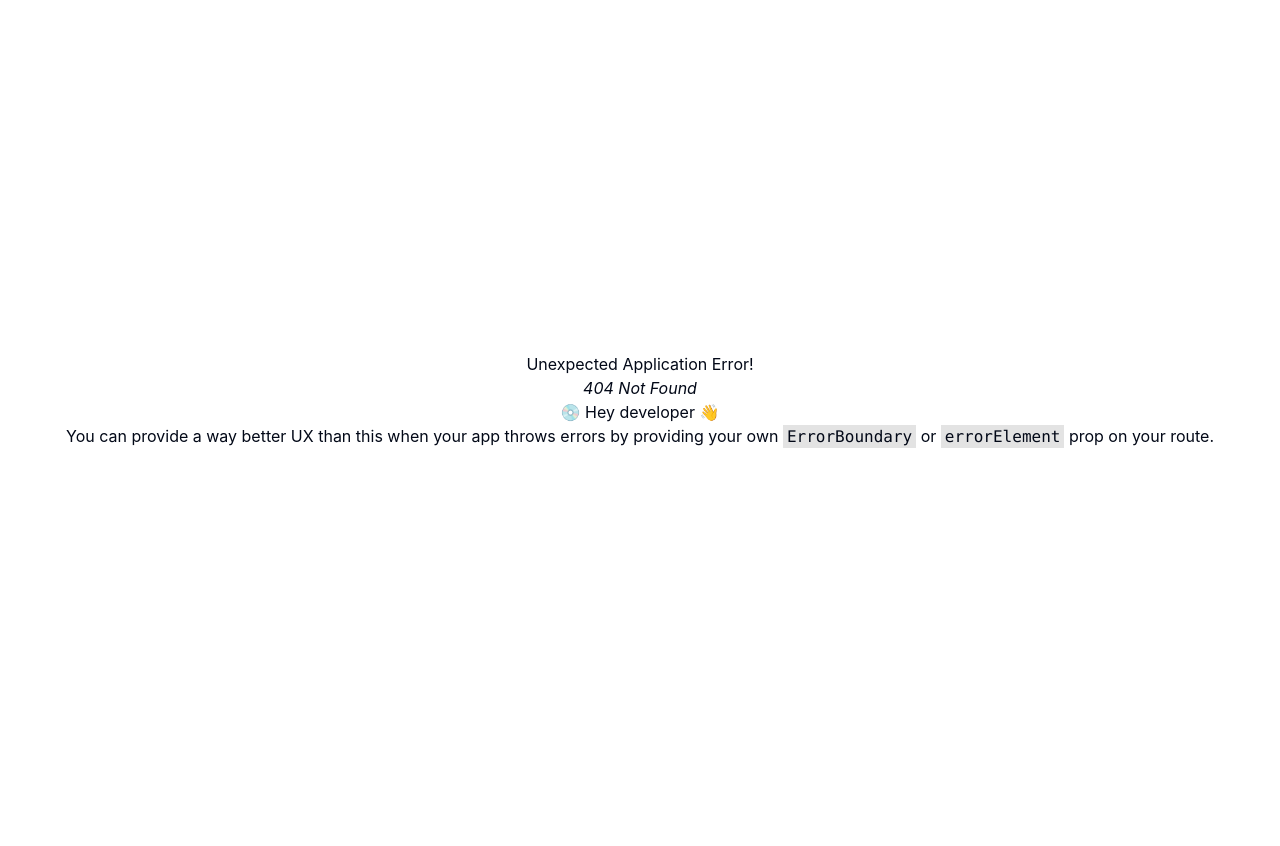
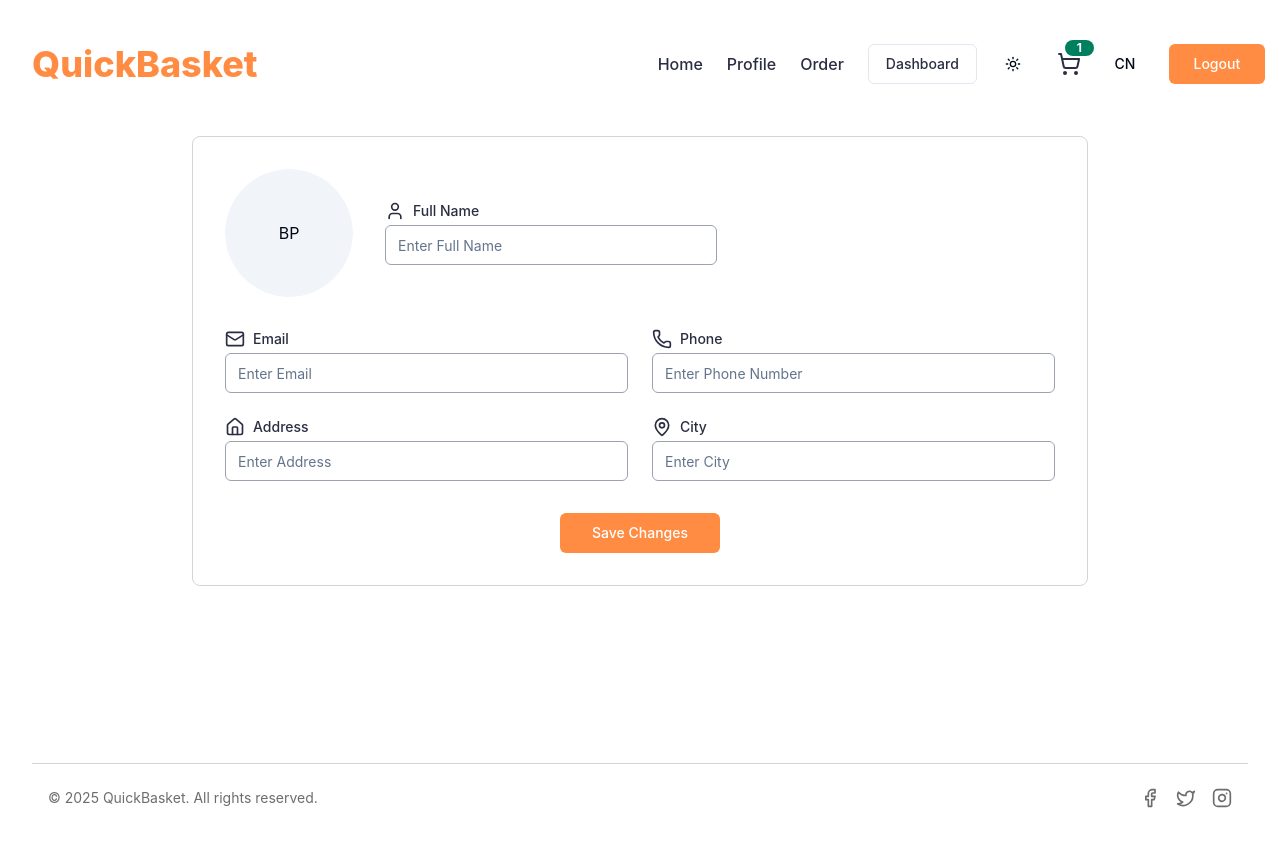
Before and after one commit to bhushan-apraj13/Quick-Basket, a React (Vite) app in the folder client/: page /profile in a window 1280 px wide. Before the commit this address had no page. Shown: the top 846 px of the page. Before the commit the page ends 800 px from the top, so only its background shows below. Built offline with nearby package versions, Linux system fonts and the light colour scheme.

Commit message:
Profile Page UI done!! -03:37:15

```diff
--- a/client/src/components/HeroSection.tsx
+++ b/client/src/components/HeroSection.tsx
@@ -11,7 +11,7 @@ const HeroSection = () => {
             <div className="flex flex-col gap-6 md:w-2/3 ">
                 <div className="flex flex-col gap-3">
                     <h1 className="font-bold md:font-extrabold md:text-4xl text-3xl">
-                    Bringing What You Need, Exactly When You Need
+                        Bringing What You Need, Exactly When You Need
                     </h1>
                     <p className="text-textSecondary">Fast, fresh, and at your doorstep!</p>
                 </div>
@@ -31,7 +31,7 @@ const HeroSection = () => {
                 </div>
             </div>
             <div>
-               <img src={HeroImage} alt="" className="object-cover w-full max-h-[800px]"/>
+                <img src={HeroImage} alt="" className="object-cover w-full max-h-[600px]" />
             </div>
         </div>
     );
--- a/client/src/components/Navbar.tsx
+++ b/client/src/components/Navbar.tsx
@@ -6,23 +6,21 @@ import { History, ListChecks, ListTodo, Loader2, LogOut, LucideShoppingCart, Men
 import { Avatar, AvatarImage } from "./ui/avatar";
 import { AvatarFallback } from "@radix-ui/react-avatar";
 import { Sheet, SheetClose, SheetContent, SheetDescription, SheetFooter, SheetHeader, SheetTitle, SheetTrigger } from "./ui/sheet";
-import { Label } from "./ui/label";
-import { Input } from "./ui/input";
 import { Separator } from "./ui/separator";
 
 const Navbar = () => {
     const admin = true;
     const loading = false;
     return (
-        <div className="fixed top-2 left-0 w-full bg-white  z-50">
-            <div className="max-w-7xl mx-auto px-6 flex items-center justify-between h-16">
+        <div className="max-w-7xl mx-auto w-full ">
+            <div className="flex items-center justify-between h-16 w-full" style={{ gap: "25rem" }}>
                 {/* Left-aligned Brand Logo */}
                 <Link to="/"><h1 className="text-brandOrange font-extrabold text-3xl
-                md:text-4x1 hover:text-brandGreen">QuickBasket</h1>
+                md:text-4xl hover:text-brandGreen">QuickBasket</h1>
                 </Link>
 
                 {/* Right-aligned Navbar Links */}
-                <div className="hidden md:flex items-center gap-8">
+                <div className="hidden md:flex items-center gap-4">
                     <div className="hidden md:flex items-center gap-6">
                         <Link to="/" className="text-textPrimary hover:text-brandGreen transition">
                             Home
@@ -70,7 +68,7 @@ const Navbar = () => {
                         <div>
                             <DropdownMenu>
                                 <DropdownMenuTrigger asChild>
-                                    <Button variant="outline" size="icon" className="h-10 w-10 flex items-center justify-center">
+                                    <Button variant="outline" size="icon">
                                         <Sun className="h-5 w-5 rotate-0 scale-100 transition-all dark:-rotate-90 dark:scale-0" />
                                         <Moon className="absolute h-5 w-5 rotate-90 scale-0 transition-all dark:rotate-0 dark:scale-100" />
                                         <span className="sr-only">Toggle theme</span>
@@ -84,15 +82,15 @@ const Navbar = () => {
                         </div>
 
                         {/* Cart Icon */}
-                        <Link to="/cart" className="relative cursor-pointer text-textPrimary hover:text-brandGreen transition flex items-center">
+                        <Link to="/cart" className="relative cursor-pointer text-textPrimary hover:text-brandGreen">
                             <LucideShoppingCart className="h-6 w-6" />
-                            <div className="absolute -top-2 -right-2 text-[10px] font-bold flex items-center justify-center rounded-full h-5 w-5 bg-brandGreen text-white">
+                            <Button size={'icon'} className="absolute -inset-y-3 left-2 text-xs font-bold rounded-full h-4 w-2 bg-brandGreen text-white">
                                 1
-                            </div>
+                            </Button>
                         </Link>
 
                         {/* Avatar (Properly Aligned & Visible) */}
-                        <div className="relative flex items-center">
+                        <div >
                             <Avatar className="h-9 w-9border border-gray-300">
                                 <AvatarImage />
                                 <AvatarFallback className="flex items-center justify-center h-full w-full text-sm font-medium">CN</AvatarFallback>
@@ -102,7 +100,7 @@ const Navbar = () => {
                         {/* Logout Button (Fixed Size) */}
                         <div>
                             {loading ? (
-                                <Button disabled className="w-28 h-10 bg-brandOrange text-white rounded-md hover:bg-opacity-90 transition border-transparent flex items-center justify-center gap-2">
+                                <Button disabled className="w-28 h-10 bg-brandOrange text-white rounded-md hover:bg-opacity-90 transition border-transparent gap-2">
                                     <Loader2 className="animate-spin h-4 w-4" /> Please wait...
                                 </Button>
                             ) : (
@@ -113,7 +111,8 @@ const Navbar = () => {
                         </div>
                     </div>
                 </div>
-                <div className="md:hidden lg:hidden">
+
+                <div className="absolute right-4 md:hidden lg:hidden">
                     {/* Mobile Respond */}
                     <MobileNavbar />
                 </div>
@@ -230,9 +229,9 @@ const MobileNavbar = () => {
 
                 <SheetFooter>
 
-                            <SheetClose asChild>
-                                <Button type="submit" className="bg-brandOrange text-white hover:bg-opacity-90 transition">Logout <LogOut></LogOut></Button>
-                            </SheetClose>
+                    <SheetClose asChild>
+                        <Button type="submit" className="bg-brandOrange text-white hover:bg-opacity-90 transition">Logout <LogOut></LogOut></Button>
+                    </SheetClose>
                 </SheetFooter>
             </SheetContent>
         </Sheet>
--- /dev/null
+++ b/client/src/components/Profile.tsx
@@ -0,0 +1,180 @@
+import { Mail, Phone, Home, Plus, User, Loader2, MapPin } from "lucide-react";
+import { Avatar, AvatarFallback, AvatarImage } from "./ui/avatar";
+import { useRef, useState } from "react";
+import { Input } from "./ui/input";
+import { Label } from "./ui/label";
+import { Button } from "./ui/button";
+
+const Profile = () => {
+    const [profileData, setProfileData] = useState<any>({
+        fullname: "",
+        email: "",
+        phone: "",
+        address: "",
+        city: "",
+        profileImage: "",
+    });
+
+    const imageRef = useRef<HTMLInputElement | null>(null);
+    const [selectedFile, setSelectedFile] = useState<string>("");
+    const loading = false;
+
+    const fileChangeHandler = (e: React.ChangeEvent<HTMLInputElement>) => {
+        const file = e.target.files?.[0];
+        if (file) {
+            const reader = new FileReader();
+            reader.onloadend = () => {
+                const result = reader.result as string;
+                setSelectedFile(result);
+                setProfileData((prevData: any) => ({
+                    ...prevData,
+                    profileImage: result,
+                }));
+            };
+            reader.readAsDataURL(file);
+        }
+    };
+
+    const changeHandler = (e: React.ChangeEvent<HTMLInputElement>) => {
+        const { name, value } = e.target;
+        setProfileData({ ...profileData, [name]: value });
+    };
+
+    const handleSubmit = (e: React.FormEvent<HTMLFormElement>) => {
+        e.preventDefault();
+        console.log(profileData);
+    };
+
+    return (
+        <form onSubmit={handleSubmit} className="max-w-4xl mx-auto my-10 border border-gray-300 p-8 rounded-lg">
+            {/* Profile Header */}
+            <div className="flex flex-col md:flex-row items-center gap-8">
+                {/* Avatar Section */}
+                <div className="relative w-24 h-24 md:w-32 md:h-32">
+                    <Avatar className="w-full h-full">
+                        <AvatarImage src={selectedFile || ""} />
+                        <AvatarFallback>BP</AvatarFallback>
+                    </Avatar>
+                    <input
+                        ref={imageRef}
+                        type="file"
+                        className="hidden"
+                        accept="image/*"
+                        onChange={fileChangeHandler}
+                    />
+                    <div
+                        onClick={() => imageRef.current?.click()}
+                        className="absolute inset-0 flex items-center justify-center opacity-0 hover:opacity-100 transition-opacity duration-300 bg-black bg-opacity-50 rounded-full cursor-pointer"
+                    >
+                        <Plus className="h-8 w-8 text-white" />
+                    </div>
+                </div>
+
+                {/* Full Name Input */}
+                <div className="flex flex-col w-full md:w-2/5">
+                    <div className="flex items-center gap-2 mb-1">
+                        <User className="w-5 h-5 text-textPrimary" />
+                        <Label className="text-textPrimary text-sm">Full Name</Label>
+                    </div>
+                    <Input
+                        type="text"
+                        name="fullname"
+                        value={profileData.fullname}
+                        onChange={changeHandler}
+                        placeholder="Enter Full Name"
+                        className="w-full border-b border-gray-400 outline-none focus:ring-0"
+                    />
+                </div>
+            </div>
+
+            {/* Profile Details (Now in 2x2 Grid) */}
+            <div className="grid grid-cols-1 md:grid-cols-2 gap-6 mt-8">
+                {/* Email Field */}
+                <div className="flex flex-col">
+                    <div className="flex items-center gap-2 mb-1">
+                        <Mail className="w-5 h-5 text-textPrimary" />
+                        <Label className="text-textPrimary text-sm">Email</Label>
+                    </div>
+                    <Input
+                        type="text"
+                        name="email"
+                        value={profileData.email}
+                        onChange={changeHandler}
+                        placeholder="Enter Email"
+                        className="w-full border-b border-gray-400 outline-none focus:ring-0"
+                    />
+                </div>
+
+                {/* Phone Field */}
+                <div className="flex flex-col">
+                    <div className="flex items-center gap-2 mb-1">
+                        <Phone className="w-5 h-5 text-textPrimary" />
+                        <Label className="text-textPrimary text-sm">Phone</Label>
+                    </div>
+                    <Input
+                        type="text"
+                        name="phone"
+                        value={profileData.phone}
+                        onChange={changeHandler}
+                        placeholder="Enter Phone Number"
+                        className="w-full border-b border-gray-400 outline-none focus:ring-0"
+                    />
+                </div>
+
+                {/* Address Field */}
+                <div className="flex flex-col">
+                    <div className="flex items-center gap-2 mb-1">
+                        <Home className="w-5 h-5 text-textPrimary" />
+                        <Label className="text-textPrimary text-sm">Address</Label>
+                    </div>
+                    <Input
+                        type="text"
+                        name="address"
+                        value={profileData.address}
+                        onChange={changeHandler}
+                        placeholder="Enter Address"
+                        className="w-full border-b border-gray-400 outline-none focus:ring-0"
+                    />
+                </div>
+
+                {/* City Field */}
+                <div className="flex flex-col">
+                    <div className="flex items-center gap-2 mb-1">
+                        <MapPin className="w-5 h-5 text-textPrimary" />
+                        <Label className="text-textPrimary text-sm">City</Label>
+                    </div>
+                    <Input
+                        type="text"
+                        name="city"
+                        value={profileData.city}
+                        onChange={changeHandler}
+                        placeholder="Enter City"
+                        className="w-full border-b border-gray-400 outline-none focus:ring-0"
+                    />
+                </div>
+            </div>
+
+            {/* Submit Button */}
+            <div className="mt-8 flex justify-center">
+                {loading ? (
+                    <Button
+                        type="submit"
+                        disabled
+                        className="bg-brandOrange text-white px-8 py-2 hover:bg-opacity-90 transition"
+                    >
+                        <Loader2 className="animate-spin mr-2 w-4 h-4" /> Saving...
+                    </Button>
+                ) : (
+                    <Button
+                        type="submit"
+                        className="bg-brandOrange text-white px-8 py-2 hover:bg-opacity-90 transition"
+                    >
+                        Save Changes
+                    </Button>
+                )}
+            </div>
+        </form>
+    );
+};
+
+export default Profile;
```
Also changed, not shown: client/src/App.tsx (+10 -4 lines).
